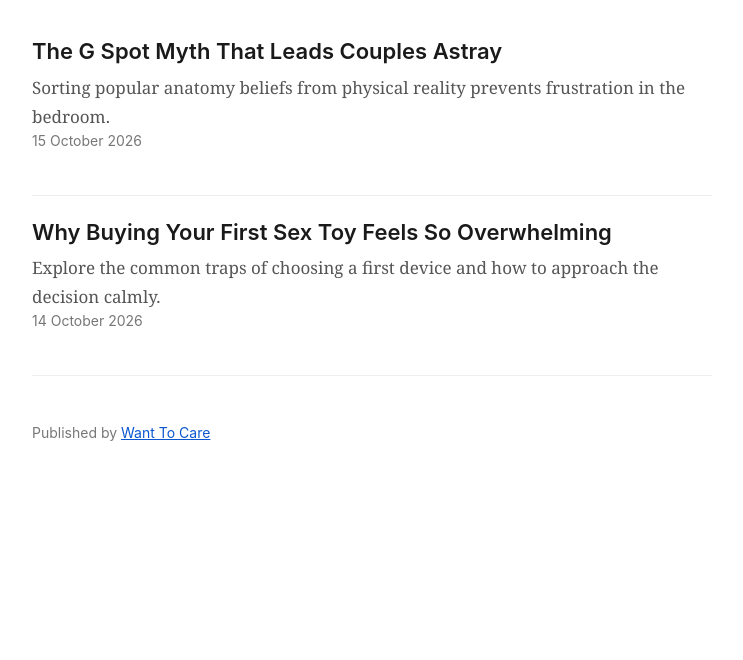
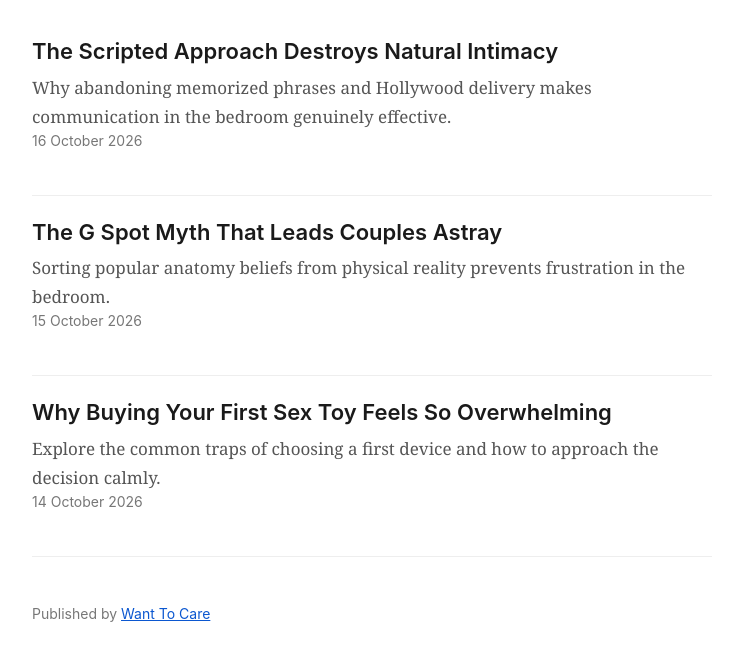
Before and after one commit to wanttocare/wanttocare-edgeone, a website: page index.html in a window 1280 px wide. Shown: the part 156-816 px from the top of the page, without its empty margins (268-1011 px from the left). Drawn offline with Linux system fonts and the light colour scheme.

Commit message:
Update index.html

```diff
--- a/index.html
+++ b/index.html
@@ -1,2 +1,2 @@
 <!doctype html>
-<html lang="en"><head><meta charset="utf-8"><meta name="viewport" content="width=device-width, initial-scale=1"><title>Want To Care Blog</title><meta name="description" content="Articles from Want To Care"><link rel="stylesheet" href="style.css"></head><body><header><a href="index.html">Want To Care Blog</a></header><main><h1>Want To Care Blog</h1><ul class="list"><li><a href="posts/the-g-spot-myth-that-leads-couples-astray.html">The G Spot Myth That Leads Couples Astray</a><p>Sorting popular anatomy beliefs from physical reality prevents frustration in the bedroom.</p><div class="date">15 October 2026</div></li><li><a href="posts/why-buying-your-first-sex-toy-feels-so-overwhelming.html">Why Buying Your First Sex Toy Feels So Overwhelming</a><p>Explore the common traps of choosing a first device and how to approach the decision calmly.</p><div class="date">14 October 2026</div></li></ul></main><footer>Published by <a href="https://wantto.care/">Want To Care</a></footer></body></html>
+<html lang="en"><head><meta charset="utf-8"><meta name="viewport" content="width=device-width, initial-scale=1"><title>Want To Care Blog</title><meta name="description" content="Articles from Want To Care"><link rel="stylesheet" href="style.css"></head><body><header><a href="index.html">Want To Care Blog</a></header><main><h1>Want To Care Blog</h1><ul class="list"><li><a href="posts/the-scripted-approach-destroys-natural-intimacy.html">The Scripted Approach Destroys Natural Intimacy</a><p>Why abandoning memorized phrases and Hollywood delivery makes communication in the bedroom genuinely effective.</p><div class="date">16 October 2026</div></li><li><a href="posts/the-g-spot-myth-that-leads-couples-astray.html">The G Spot Myth That Leads Couples Astray</a><p>Sorting popular anatomy beliefs from physical reality prevents frustration in the bedroom.</p><div class="date">15 October 2026</div></li><li><a href="posts/why-buying-your-first-sex-toy-feels-so-overwhelming.html">Why Buying Your First Sex Toy Feels So Overwhelming</a><p>Explore the common traps of choosing a first device and how to approach the decision calmly.</p><div class="date">14 October 2026</div></li></ul></main><footer>Published by <a href="https://wantto.care/">Want To Care</a></footer></body></html>
```
